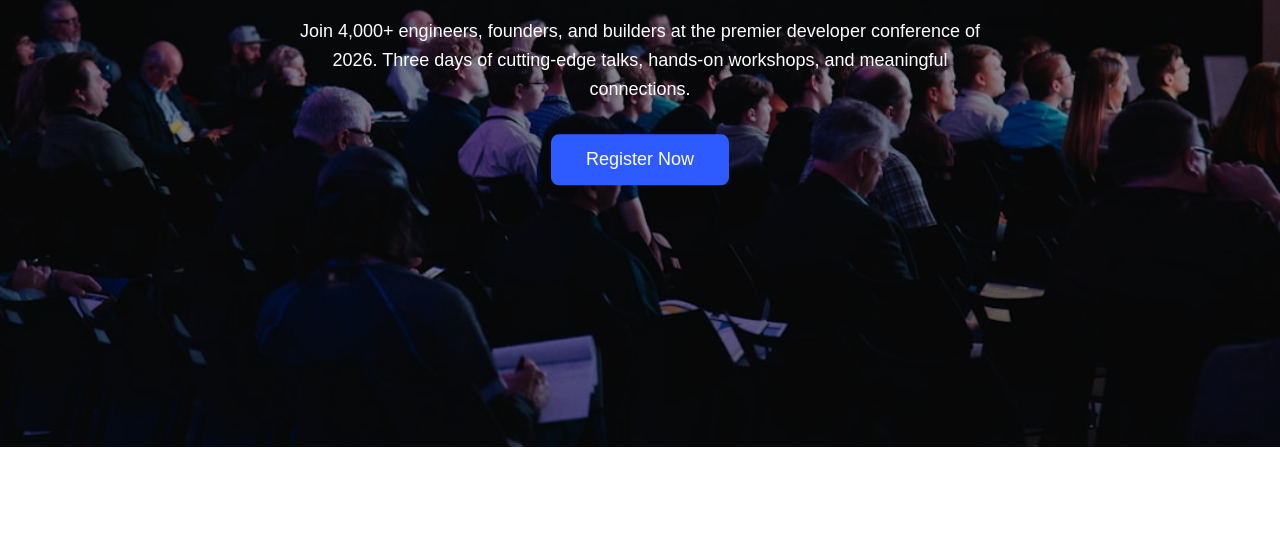
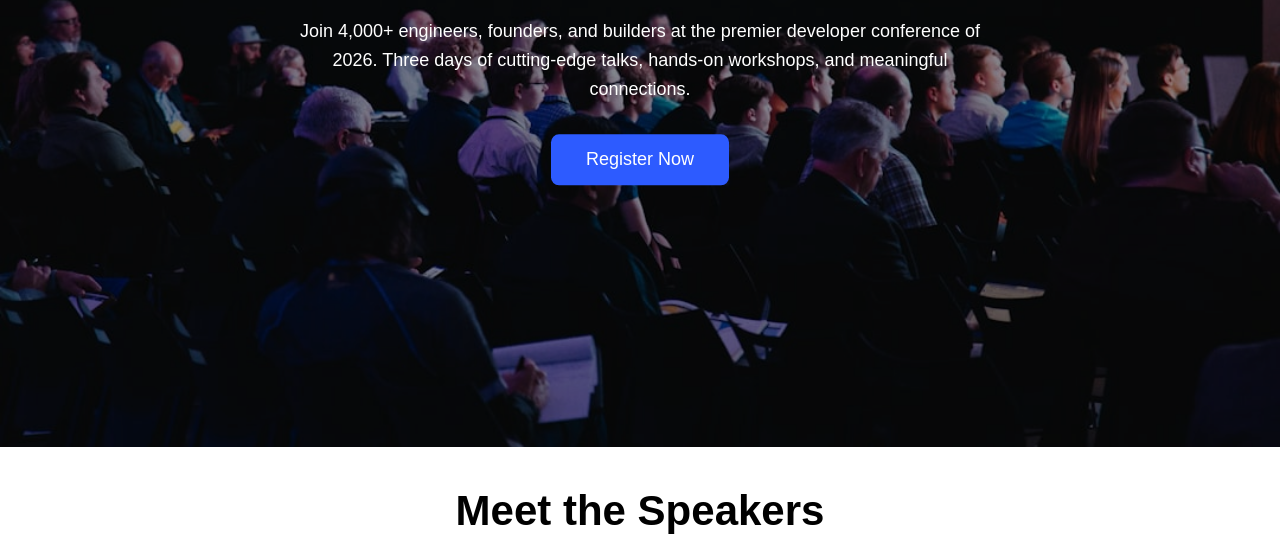
Before and after one commit to shasan0173-collab/First-Web-Assignment, a plain HTML site: page index.html in a window 1280 px wide. Shown: the part 398-935 px from the top of the page. Drawn offline with Linux system fonts and the light colour scheme.

Commit message:
Update website

```diff
--- a/index.html
+++ b/index.html
@@ -55,6 +55,11 @@
 
 
  <!-- starting of speaker section -->
+
+
+<section>
+    <p class="meet">Meet the Speakers</p>
+</section>
 
 <div class="box-container">
     <div class="box">
```
